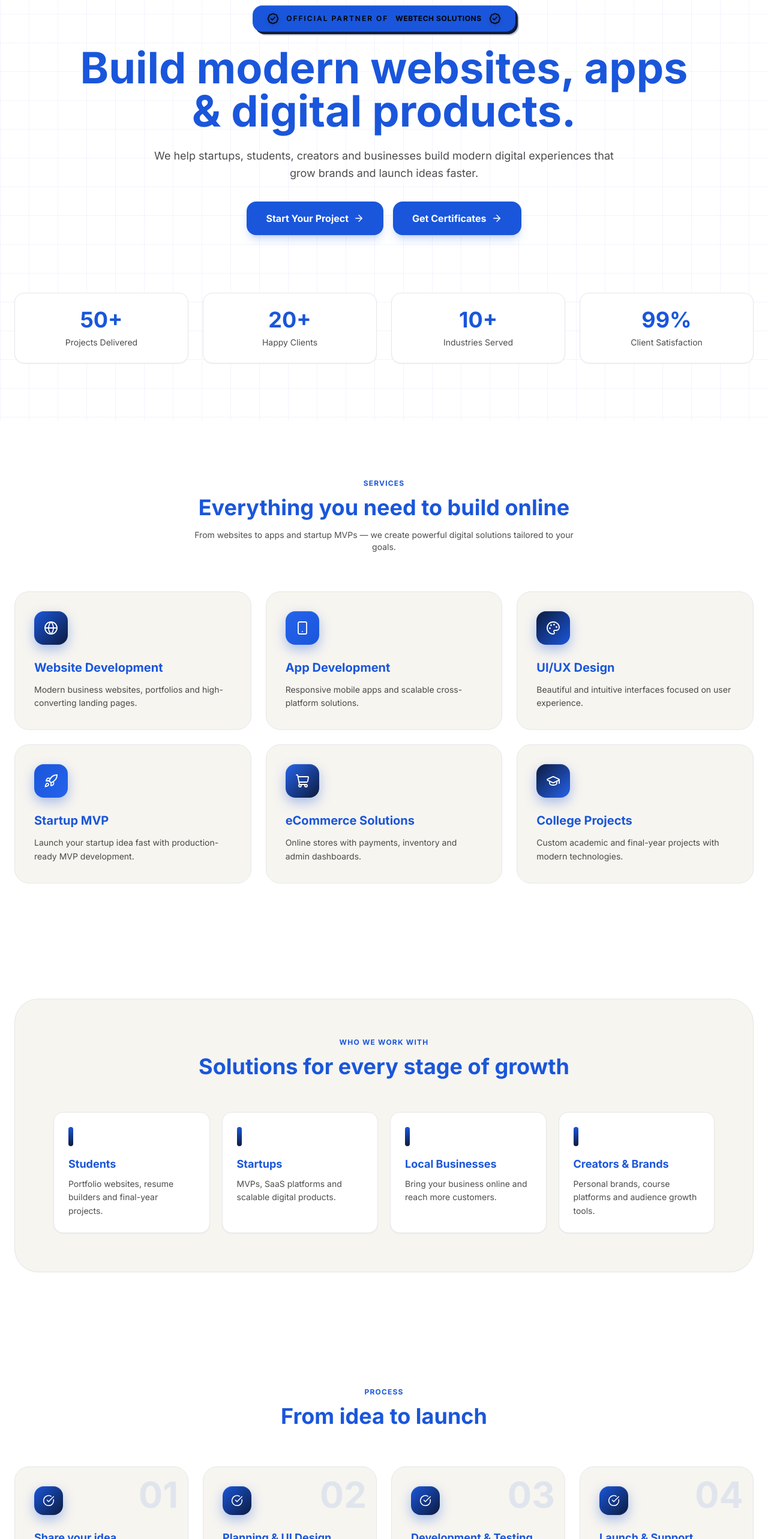
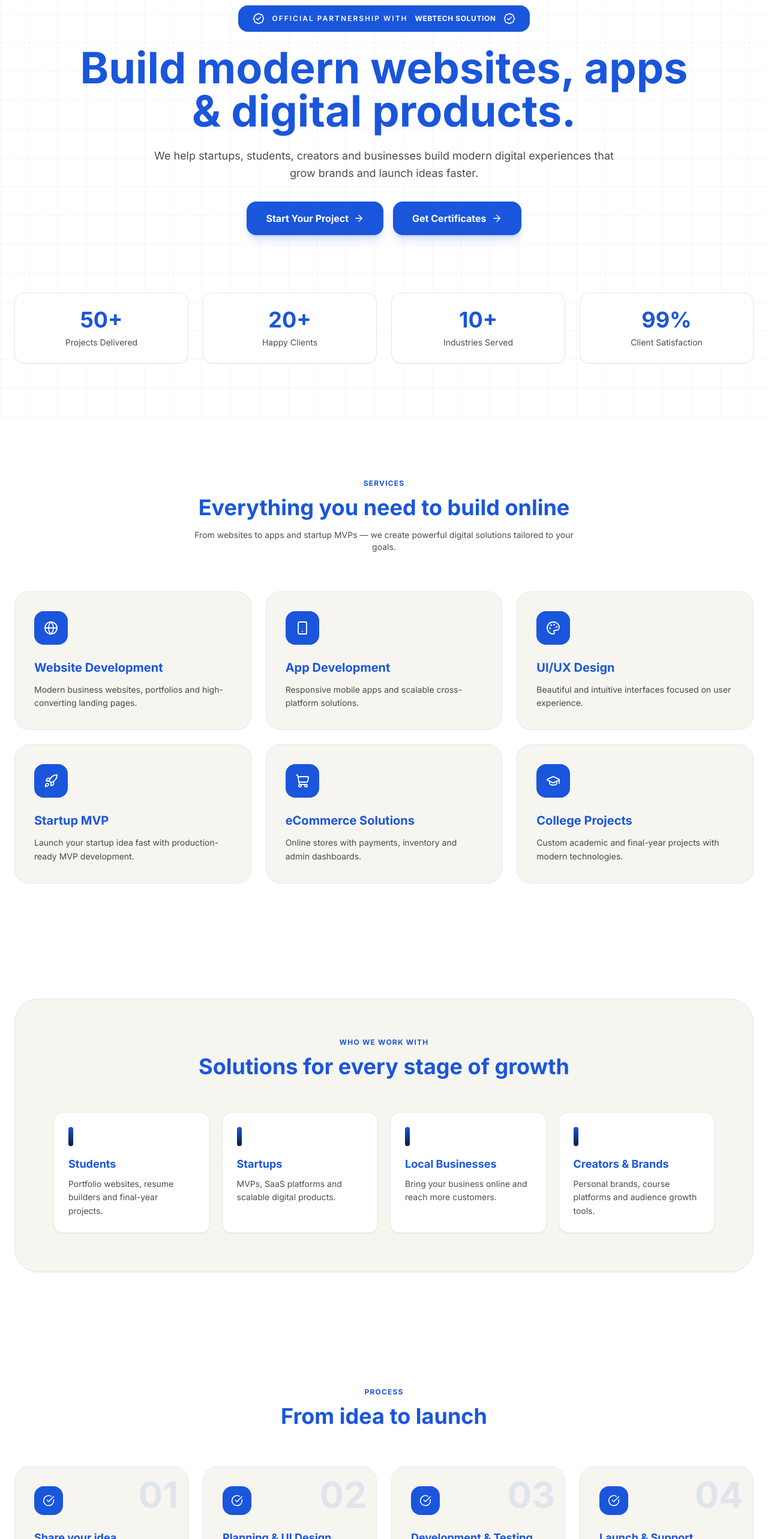
Before and after one commit to tech-mindacademy/techmind_frontend, a React (Vite) app: page /services in a window 1280 px wide. Shown: the part 234-2800 px from the top of the page at 60% size. Built offline with nearby package versions, Linux system fonts and the light colour scheme; no server answers.

Commit message:
ui updated for pages

```diff
--- a/src/pages/ContactUsPage.jsx
+++ b/src/pages/ContactUsPage.jsx
@@ -128,10 +128,10 @@ export default function ContactUsPage() {
                 >
                   {/* 3D-style icon box */}
                   <div
-                    className={`inline-flex items-center justify-center w-14 h-14 rounded-2xl bg-gradient-to-br ${gradient} text-white shadow-lg flex-shrink-0`}
-                    style={{
-                      boxShadow: "0 8px 20px rgba(26,86,219,0.35), inset 0 1px 0 rgba(255,255,255,0.15)",
-                    }}
+                    className={`inline-flex items-center justify-center w-14 h-14 rounded-2xl bg-[#1A56DB] text-white shadow-lg flex-shrink-0`}
+                    // style={{
+                    //   boxShadow: "0 8px 20px rgba(26,86,219,0.35), inset 0 1px 0 rgba(255,255,255,0.15)",
+                    // }}
                   >
                     <Icon className="w-6 h-6" strokeWidth={1.8} />
                   </div>
--- a/src/pages/Service.jsx
+++ b/src/pages/Service.jsx
@@ -12,7 +12,7 @@ import {
 } from "lucide-react";
 import Navbar from "../components/Navbar";
 import Footer from "../components/Footer";
-import { useNavigate } from "react-router-dom";
+import { Link, useNavigate } from "react-router-dom";
 import { motion } from "framer-motion";
 
 const fadeUp = {
@@ -124,36 +124,36 @@ export default function Service() {
             <motion.div variants={fadeUp}>
         <div
           className="inline-flex items-center gap-3 bg-[#1A56DB] px-6 py-3 rounded-2xl"
-          style={{
-            boxShadow: `
-        4px 4px 0px #0D1B3E,
-        6px 6px 0px rgba(13,27,62,0.25),
-        inset 0 1px 0 rgba(255,255,255,0.15),
-        inset 0 -1px 0 rgba(0,0,0,0.1)
-      `,
-          }}
+      //     style={{
+      //       boxShadow: `
+      //   4px 4px 0px #0D1B3E,
+      //   6px 6px 0px rgba(13,27,62,0.25),
+      //   inset 0 1px 0 rgba(255,255,255,0.15),
+      //   inset 0 -1px 0 rgba(0,0,0,0.1)
+      // `,
+      //     }}
         >
           <BadgeCheck
             size={20}
-            color="#000000"
+            color="#ffffff"
             strokeWidth={2}
             style={{
-              filter: "drop-shadow(0 2px 3px rgba(0,0,0,0.3))",
+              // filter: "drop-shadow(0 2px 3px rgba(0,0,0,0.3))",
               transform: "perspective(200px) rotateX(8deg) rotateY(-5deg)",
             }}
           />
-          <span className="text-black text-xs font-semibold uppercase tracking-[2px]">
-            Official Partner of
+          <span className="text-white text-xs font-semibold uppercase tracking-[2px]">
+            Official Partnership with
           </span>
-          <span className="text-black text-xs font-black uppercase tracking-wider">
-            Webtech Solutions
+          <span className="text-white text-xs font-black uppercase tracking-wider">
+            Webtech Solution
           </span>
           <BadgeCheck
             size={20}
-            color="#000000"
+            color="#f6f6f6"
             strokeWidth={2}
             style={{
-              filter: "drop-shadow(0 2px 3px rgba(0,0,0,0.3))",
+              // filter: "drop-shadow(0 2px 3px rgba(0,0,0,0.3))",
               transform: "perspective(200px) rotateX(8deg) rotateY(-5deg)",
             }}
           />
@@ -256,11 +256,11 @@ export default function Service() {
               className="group bg-[#F7F5F0] border border-[#0D1B3E]/8 rounded-3xl p-8 hover:shadow-xl hover:shadow-[#1A56DB]/8 transition-all duration-300"
             >
               <div
-                className={`inline-flex items-center justify-center w-14 h-14 rounded-2xl bg-gradient-to-br ${gradient} text-white mb-6`}
-                style={{
-                  boxShadow:
-                    "0 8px 20px rgba(26,86,219,0.35), inset 0 1px 0 rgba(255,255,255,0.15)",
-                }}
+                className={`inline-flex items-center justify-center w-14 h-14 rounded-2xl bg-[#1A56DB] text-white mb-6`}
+                // style={{
+                //   boxShadow:
+                //     "0 8px 20px rgba(26,86,219,0.35), inset 0 1px 0 rgba(255,255,255,0.15)",
+                // }}
               >
                 <Icon size={24} strokeWidth={1.8} />
               </div>
@@ -355,11 +355,11 @@ export default function Service() {
                 0{i + 1}
               </span>
               <div
-                className="w-12 h-12 rounded-2xl bg-gradient-to-br from-[#1A56DB] to-[#0D1B3E] flex items-center justify-center mb-6"
-                style={{
-                  boxShadow:
-                    "0 8px 20px rgba(26,86,219,0.35), inset 0 1px 0 rgba(255,255,255,0.15)",
-                }}
+                className="w-12 h-12 rounded-2xl bg-[#1A56DB] flex items-center justify-center mb-6"
+                // style={{
+                //   boxShadow:
+                //     "0 8px 20px rgba(26,86,219,0.35), inset 0 1px 0 rgba(255,255,255,0.15)",
+                // }}
               >
                 <CheckCircle className="w-5 h-5 text-white" strokeWidth={1.8} />
               </div>
@@ -390,8 +390,9 @@ export default function Service() {
             <button className="bg-[#1A56DB] hover:bg-[#0D1B3E] text-white px-8 py-4 rounded-2xl font-bold transition-all shadow-lg shadow-[#1A56DB]/20">
               Start Your Journey
             </button>
-            <button className="bg-[#1A56DB] hover:bg-[#0D1B3E] text-white px-8 py-4 rounded-2xl font-bold transition-all shadow-lg shadow-[#1A56DB]/20">
-              Get Free Consultation
+            <button  className="bg-[#1A56DB] hover:bg-[#0D1B3E] text-white px-8 py-4 rounded-2xl font-bold transition-all shadow-lg shadow-[#1A56DB]/20">
+              {/* <a href="">Get Free Consultation</a> */}
+              <Link to='/contact' >Get Free Consultation</Link>
             </button>
           </div>
         </div>
--- a/src/pages/auth/AuthPage.jsx
+++ b/src/pages/auth/AuthPage.jsx
@@ -121,7 +121,7 @@ export default function AuthPage() {
 
   return (
     <div>
-    <Navbar/>
+      <Navbar />
       <div className="min-h-screen bg-[#050816] text-white relative overflow-hidden">
         {/* GRID */}
         <div className="absolute inset-0 bg-[linear-gradient(rgba(255,255,255,.03)_1px,transparent_1px),linear-gradient(90deg,rgba(255,255,255,.03)_1px,transparent_1px)] bg-[size:40px_40px]" />
@@ -203,8 +203,7 @@ export default function AuthPage() {
                 <div className="flex bg-white/5 rounded-xl p-1 mb-8">
                   <button
                     onClick={() => setIsLogin(true)}
-                  className={`flex-1 py-3 rounded-lg text-sm font-medium transition ${
-                    isLogin
+                    className={`flex-1 py-3 rounded-lg text-sm font-medium transition ${isLogin
                         ? "bg-gradient-to-r from-indigo-500 to-purple-600"
                         : "text-gray-400"
                       }`}
@@ -214,8 +213,7 @@ export default function AuthPage() {
 
                   <button
                     onClick={() => setIsLogin(false)}
-                  className={`flex-1 py-3 rounded-lg text-sm font-medium transition ${
-                    !isLogin
+                    className={`flex-1 py-3 rounded-lg text-sm font-medium transition ${!isLogin
                         ? "bg-gradient-to-r from-indigo-500 to-purple-600"
                         : "text-gray-400"
                       }`}
@@ -308,8 +306,7 @@ export default function AuthPage() {
                                 role: "student",
                               }))
                             }
-                          className={`rounded-xl border p-4 text-left transition ${
-                            form.role === "student"
+                            className={`rounded-xl border p-4 text-left transition ${form.role === "student"
                                 ? "border-indigo-500 bg-indigo-500/10"
                                 : "border-white/10"
                               }`}
@@ -328,8 +325,7 @@ export default function AuthPage() {
                                 role: "creator",
                               }))
                             }
-                          className={`rounded-xl border p-4 text-left transition ${
-                            form.role === "creator"
+                            className={`rounded-xl border p-4 text-left transition ${form.role === "creator"
                                 ? "border-indigo-500 bg-indigo-500/10"
                                 : "border-white/10"
                               }`}
@@ -368,6 +364,10 @@ export default function AuthPage() {
                         {isLogin ? "Sign Up" : "Login"}
                       </button>
                     </p>
+
+                    <p className="text-center text-sm text-gray-400">
+                     term & condition  privacy policy
+                    </p>
                   </motion.form>
                 </AnimatePresence>
               </div>
```
Lines whose indentation alone changed are shown as unchanged.
